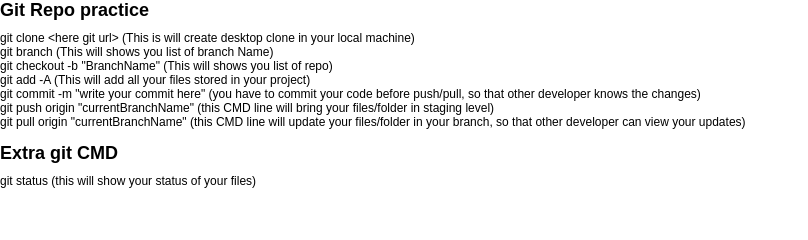
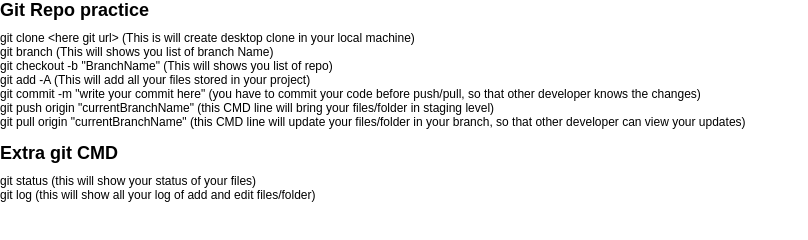
Before and after one commit to jamshedSolkar/demoGit, a plain HTML site: page static-html/index.html in a window 1280 px wide. Shown: the whole page, without its empty margins (0-808 px from the left). Drawn offline with Linux system fonts and the light colour scheme.

Commit message:
added new line of code in index.html

```diff
--- a/static-html/index.html
+++ b/static-html/index.html
@@ -22,6 +22,7 @@
 
   <h1>Extra git CMD</h1>
   <div>git status (this will show your status of your files) </div>
+  <div>git log (this will show all your log of add and edit files/folder) </div>
 
 </body>
 
```
